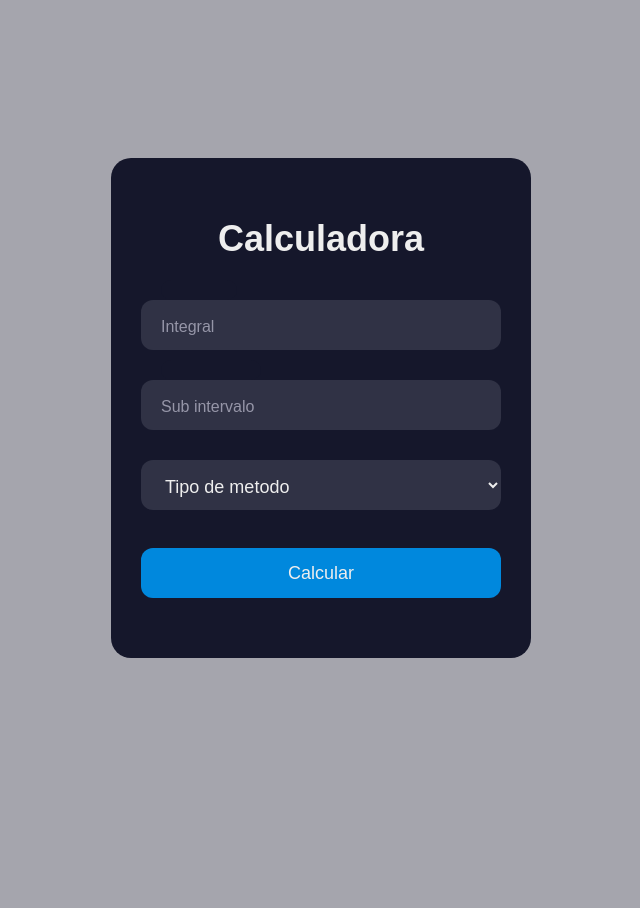
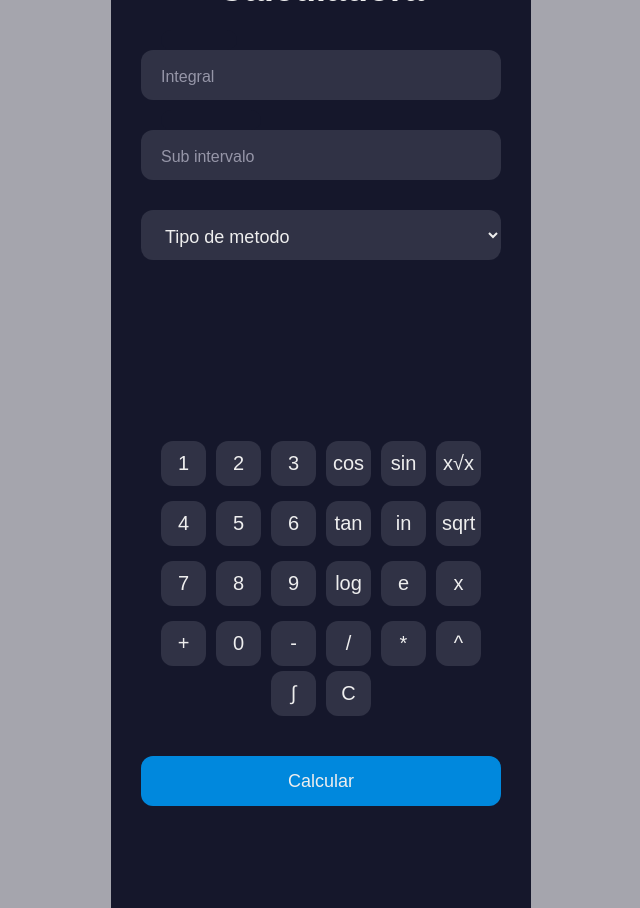
Before and after one commit to Danie56/calculator, an Angular app: page / in a window 1280 px wide. Shown: the whole page, without its empty margins (319-959 px from the left). Before the commit the page ends 816 px from the top, so only its background shows below. Built offline with nearby package versions, Linux system fonts and the light colour scheme.

Commit message:
add keyboard

```diff
--- a/src/app/componets/calculator/calculator.component.css
+++ b/src/app/componets/calculator/calculator.component.css
@@ -1,6 +1,6 @@
 .form {
   background-color: #15172b;
-  border-radius: 20px;
+  border-radius: 20px 20px 0px 0px;
   box-sizing: border-box;
   height: 500px;
   padding: 30px;
@@ -25,6 +25,7 @@
 
 .ic1 {
   margin-top: 40px;
+
 }
 
 .ic2 {
@@ -104,3 +105,45 @@
 .submit:active {
   background-color: #06b;
 }
+.keyboard {
+  background-color: #15172b;
+  box-sizing: border-box;
+  height: 500px;
+  padding: 30px;
+  width: 420px;
+  margin: auto;
+
+}
+.keyboard-rows {
+  display: flex;
+  justify-content: center;
+  align-items: center;
+  height: 50px;
+  position: relative;
+  width: 100%;
+
+}
+.r1{
+  margin-bottom: 10px;
+}
+.r2{
+  margin-bottom: 10px;
+}
+.r3{
+  margin-bottom: 10px;
+}
+.button{
+  background-color: #303245;
+  text-align: center;
+  border: 0;
+  box-sizing: border-box;
+  font-size: 20px;
+  height: 45px;
+  outline: 0;
+  width: 45px;
+  margin: 0 5px;
+  border-radius: 12px;
+  color: #eee;
+
+
+}
--- a/src/app/componets/calculator/calculator.component.html
+++ b/src/app/componets/calculator/calculator.component.html
@@ -1,7 +1,7 @@
 <form class="form" [formGroup]="form">
   <div class="title">Calculadora</div>
   <div class="input-container ic1">
-    <input id="integral" formControlName="expression" class="input" type="text" placeholder=" " />
+    <input [(ngModel)]="inputValue" id="integral" formControlName="expression" class="input" type="text" placeholder=" " />
     <div class="cut"></div>
     <label for="integral" class="placeholder">Integral</label>
   </div>
@@ -20,5 +20,44 @@
       <option value="OPEN_SIMPSON">OPEN_SIMPSON</option>
     </select>
   </div>
+</form>
+<div class="keyboard">
+  <div class="keyboard-rows r1">
+    <button class="button" (click)="addValue('1')">1</button>
+    <button class="button" (click)="addValue('2')">2</button>
+    <button class="button" (click)="addValue('3')">3</button>
+    <button class="button" (click)="addValue('cos()')">cos</button>
+    <button class="button" (click)="addValue('sin()')">sin</button>
+    <button class="button" (click)="addValue('nth_root(x,n)')">x&radic;x</button>
+  </div>
+  <div class="keyboard-rows r2">
+    <button class="button" (click)="addValue('4')">4</button>
+    <button class="button" (click)="addValue('5')">5</button>
+    <button class="button" (click)="addValue('6')">6</button>
+    <button class="button" (click)="addValue('tan()')">tan</button>
+    <button class="button" (click)="addValue('log()')">in</button>
+    <button class="button" (click)="addValue('sqrt()')">sqrt</button>
+  </div>
+  <div class="keyboard-rows r3">
+    <button class="button" (click)="addValue('7')">7</button>
+    <button class="button" (click)="addValue('8')">8</button>
+    <button class="button" (click)="addValue('9')">9</button>
+    <button class="button" (click)="addValue('log10()')">log</button>
+    <button class="button" (click)="addValue('e')">e</button>
+    <button class="button" (click)="addValue('x')">x</button>
+  </div>
+  <div class="keyboard-rows r4">
+    <button class="button" (click)="addValue('+')">+</button>
+    <button class="button" (click)="addValue('0')">0</button>
+    <button class="button" (click)="addValue('-')">-</button>
+    <button class="button" (click)="addValue('/')">/</button>
+    <button class="button" (click)="addValue('*')">*</button>
+    <button class="button" (click)="addValue('^')">^</button>
+  </div>
+  <div class="keyboard-rows r5">
+    <button class="button"(click)="addValue('int_{a}^{b} ')">&int;</button>
+    <button class="button"  (click)="cls()">C</button>
+  </div>
   <button type="text" class="submit" (click)="calculate()">Calcular</button>
-</form>
+
+</div>
--- a/src/app/componets/calculator/calculator.component.ts
+++ b/src/app/componets/calculator/calculator.component.ts
@@ -1,6 +1,5 @@
 import { Component, OnInit } from '@angular/core';
 import { FormBuilder, FormGroup } from '@angular/forms';
-import { MAT_FORM_FIELD_DEFAULT_OPTIONS } from '@angular/material/form-field';
 import { IntegralService } from 'src/app/services/integral.service';
 import { MatSnackBar } from '@angular/material/snack-bar';
 
@@ -20,7 +19,7 @@
 cls() {
   this.inputValue =''
 }
-  inputValue: string = ''; // Variable que almacena el valor del campo de entrada
+  inputValue: string = '';
   color?: 'primary' | 'accent' | 'warn' | string;
 
   buttons: Button[][] = [
@@ -55,6 +54,8 @@
     console.log(`Clicked: ${button.text}`);
   }
   calculate(){
+    this.form.value.expression = `\\${this.inputValue} \\, dx`
+    console.log(this.form.value.expression)
     this.integralService.save(this.form.value).subscribe(()=>{
       console.log('a')
 
@@ -62,6 +63,9 @@
       this.openSnackBar('asegurate de que el formato LaTeX sea corecto','Cerrar')
     });
   }
+  addValue(value:string){
+    this.inputValue += value
+  }
 
 
 
```
